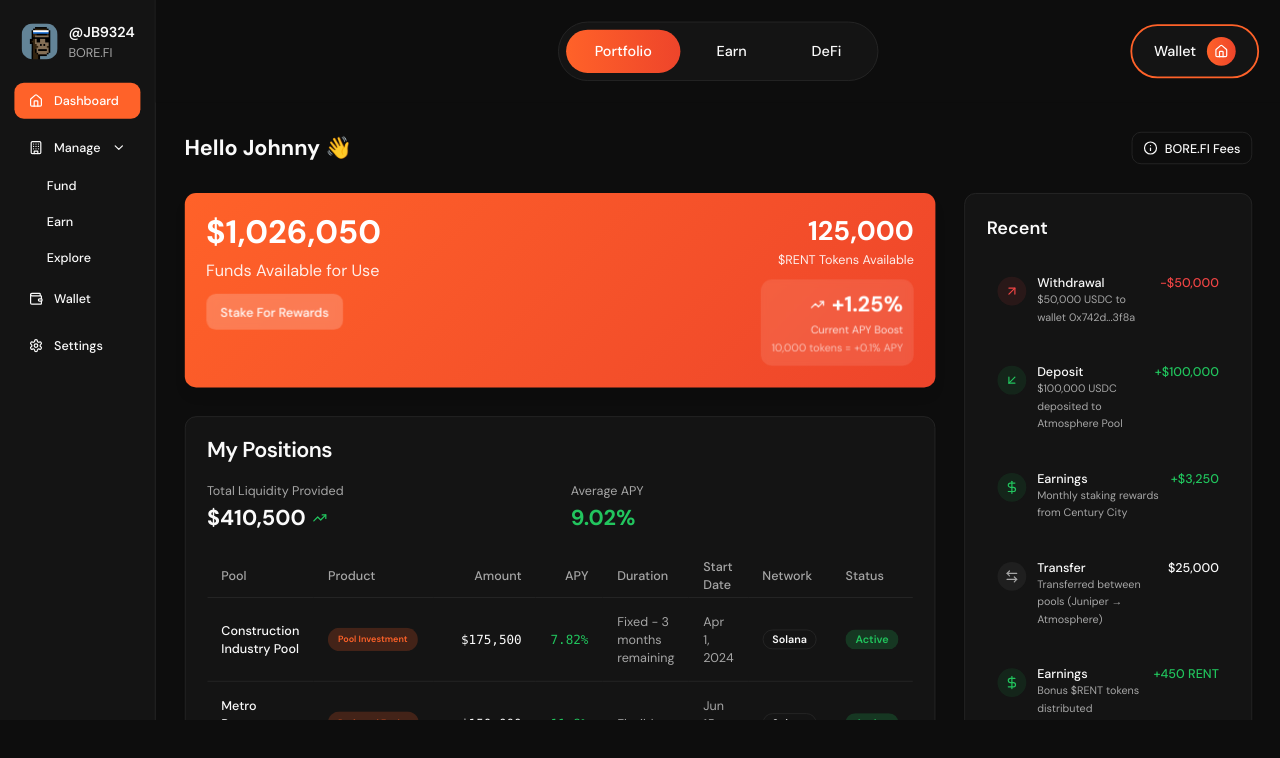
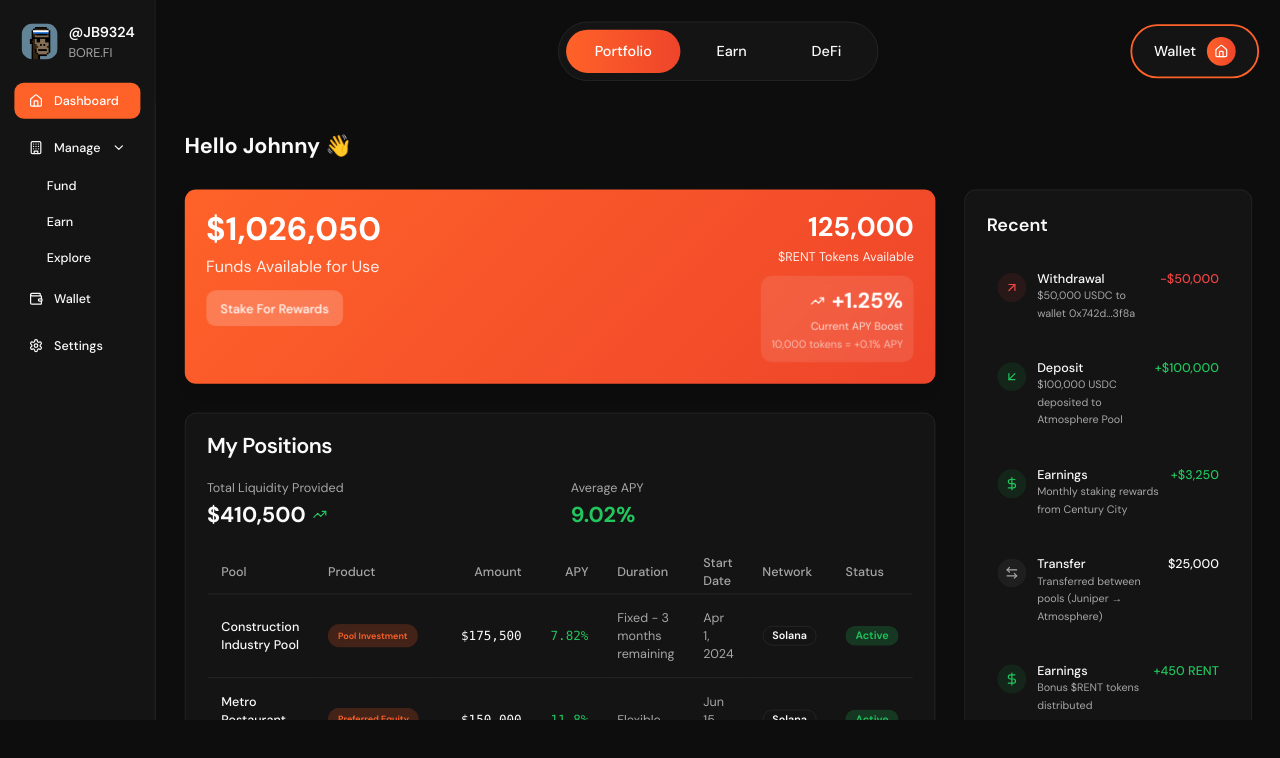
Before and after one commit to RentityTT/borefi, a React (Vite) app: page / in a window 1280 px wide. Shown: the top 758 px of the page. Built offline with nearby package versions, Linux system fonts and the light colour scheme.

Commit message:
Delete fees button

```diff
--- a/src/components/Dashboard.tsx
+++ b/src/components/Dashboard.tsx
@@ -143,33 +143,8 @@ const Dashboard = () => {
           <div className={activeTab === "earn" ? "w-full" : "max-w-7xl mx-auto"}>
             {showWallet ? <Wallet /> : <>
                 {activeTab === "portfolio" && <>
-                    <div className="flex items-center justify-between mb-8">
+                    <div className="mb-8">
                       <h1 className="text-2xl font-bold">Hello Johnny 👋</h1>
-
-                      <DropdownMenu>
-                        <DropdownMenuTrigger asChild>
-                          <Button variant="outline" size="sm" className="gap-2">
-                            <Info className="w-4 h-4" />
-                            BORE.FI Fees
-                          </Button>
-                        </DropdownMenuTrigger>
-                        <DropdownMenuContent align="end" className="w-64 bg-popover">
-                          <DropdownMenuLabel>Fee Structure</DropdownMenuLabel>
-                          <DropdownMenuSeparator />
-                          <DropdownMenuItem className="flex justify-between py-3">
-                            <span className="text-muted-foreground">Origination Fee</span>
-                            <span className="font-semibold">0.5%</span>
-                          </DropdownMenuItem>
-                          <DropdownMenuItem className="flex justify-between py-3">
-                            <span className="text-muted-foreground">Management Fee</span>
-                            <span className="font-semibold">1.0% annually</span>
-                          </DropdownMenuItem>
-                          <DropdownMenuItem className="flex justify-between py-3">
-                            <span className="text-muted-foreground">Carried Interest</span>
-                            <span className="font-semibold">20%</span>
-                          </DropdownMenuItem>
-                        </DropdownMenuContent>
-                      </DropdownMenu>
                     </div>
 
                     <div className="flex gap-8 mb-8">
```
